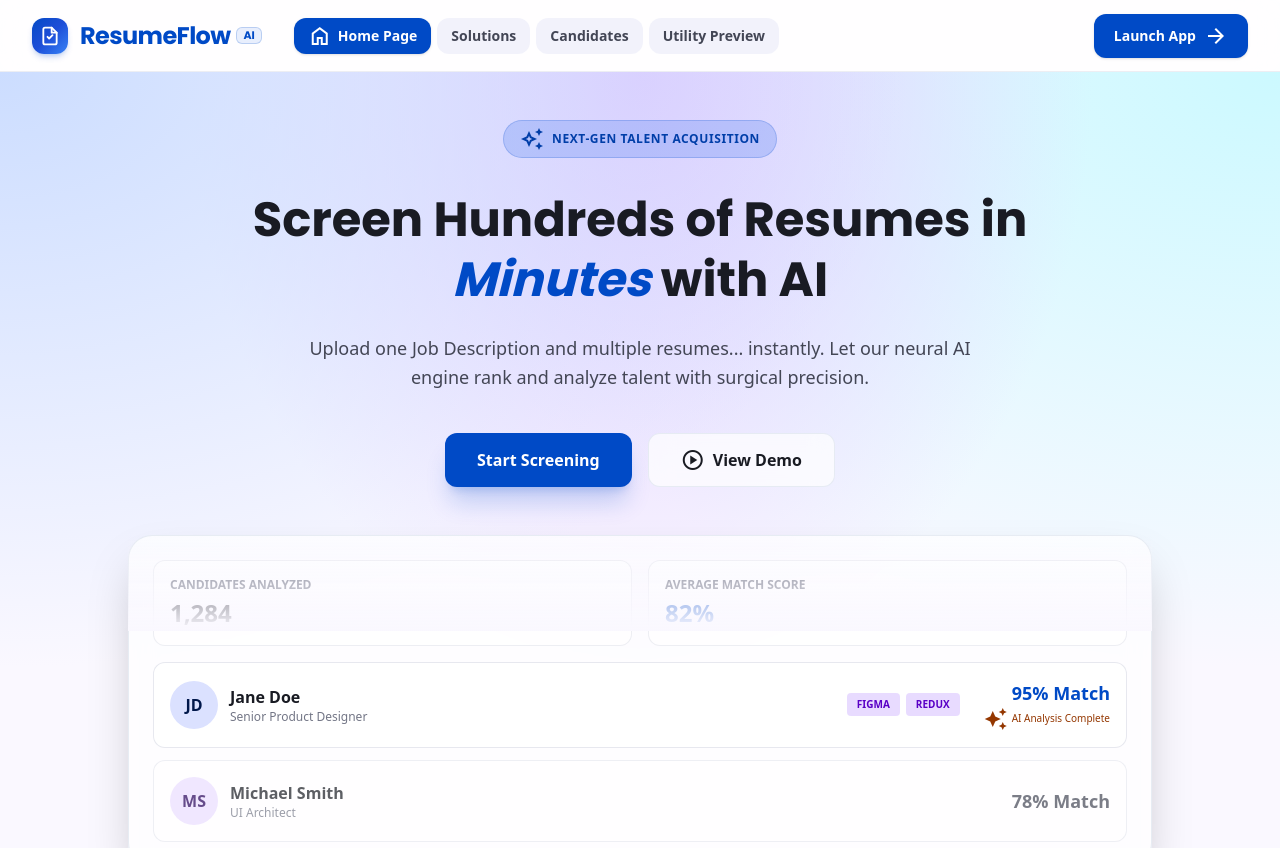
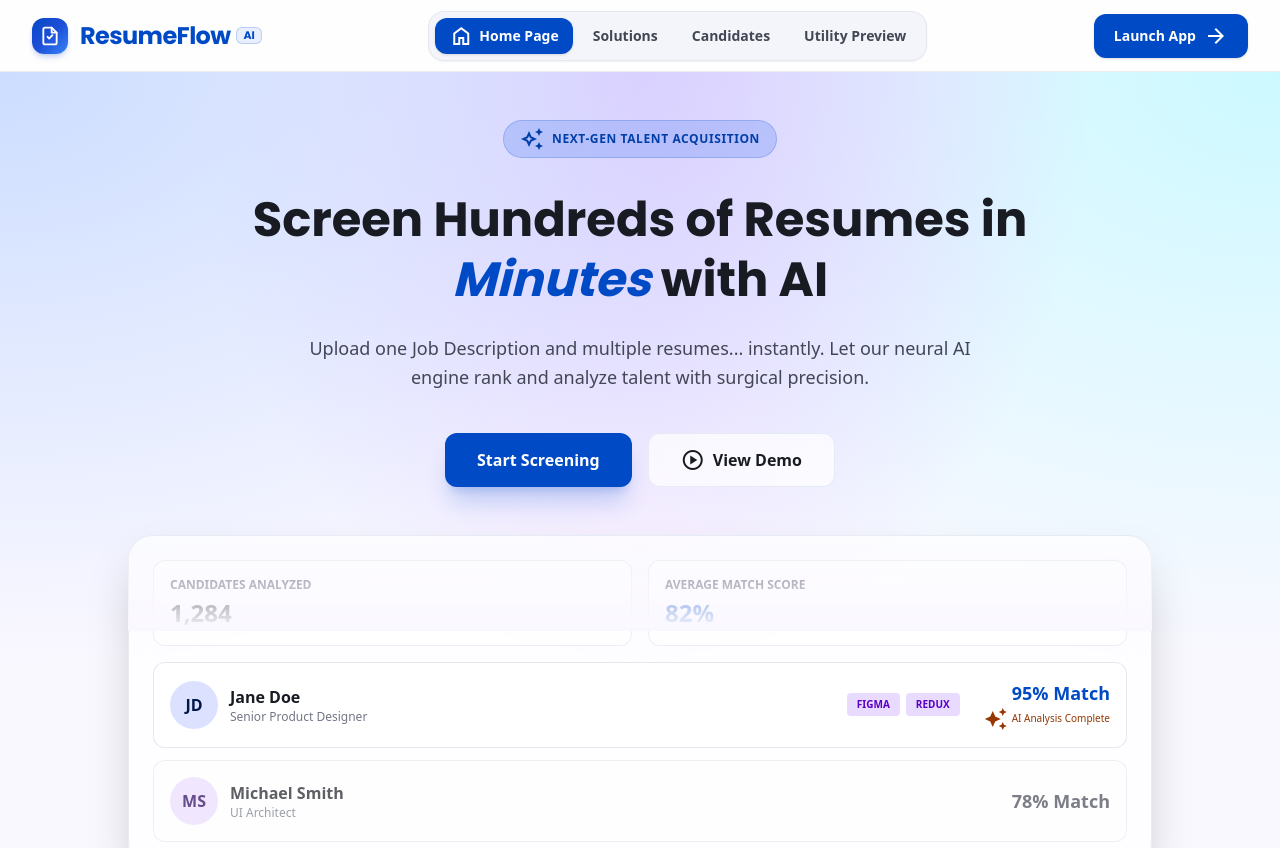
Before and after one commit to bikram73/ResumeFlow_AI, a React (Vite) app: page / in a window 1280 px wide. Shown: the top 848 px of the page. Built offline with nearby package versions, Linux system fonts and the light colour scheme.

Commit message:
first commit

```diff
--- a/src/components/Navigation.tsx
+++ b/src/components/Navigation.tsx
@@ -11,8 +11,9 @@ export const Navigation: React.FC<NavigationProps> = ({ activeTab, setActiveTab
     <>
       {/* Top Bar */}
       <header className="fixed top-0 left-0 right-0 w-full h-[72px] z-50 bg-white/85 backdrop-blur-xl border-b border-[#c3c6d7]/30">
-        <div className="max-w-7xl mx-auto w-full h-full flex items-center justify-between px-4 md:px-8">
-          <div className="flex items-center gap-8 h-full">
+        <div className="max-w-7xl mx-auto w-full h-full flex items-center justify-between px-4 md:px-8 gap-4">
+          {/* Brand Logo (Left) */}
+          <div className="flex items-center shrink-0">
             <button
               onClick={() => setActiveTab('landing')}
               className="flex items-center gap-3 text-left focus:outline-none group cursor-pointer select-none"
@@ -28,14 +29,16 @@ export const Navigation: React.FC<NavigationProps> = ({ activeTab, setActiveTab
                 ResumeFlow <span className="text-[11px] font-bold bg-[#2563eb]/10 text-[#004ac6] px-1.5 py-0.5 rounded-md tracking-normal border border-[#004ac6]/20 leading-none">AI</span>
               </span>
             </button>
+          </div>
 
-            <nav className="hidden md:flex items-center gap-1.5 h-full">
+          {/* Centered Navigation Links (Desktop) */}
+          <nav className="hidden md:flex items-center justify-center gap-1.5 bg-[#f3f4fa]/90 p-1.5 rounded-2xl border border-[#c3c6d7]/30 shadow-xs">
             <button
               onClick={() => setActiveTab('landing')}
               className={`h-9 px-3.5 rounded-xl font-semibold text-xs md:text-sm transition-all duration-150 flex items-center gap-1.5 cursor-pointer ${
                 activeTab === 'landing'
                   ? 'text-white bg-[#004ac6] font-bold shadow-sm'
-                    : 'text-[#434655] bg-[#ededf9]/70 hover:text-[#004ac6] hover:bg-[#004ac6]/10'
+                  : 'text-[#434655] hover:text-[#004ac6] hover:bg-[#004ac6]/10'
               }`}
             >
               <span className="material-symbols-outlined text-[16px]">home</span>
@@ -54,7 +57,7 @@ export const Navigation: React.FC<NavigationProps> = ({ activeTab, setActiveTab
                   className={`h-9 px-3.5 rounded-xl font-semibold text-xs md:text-sm transition-all duration-150 flex items-center gap-1.5 cursor-pointer ${
                     isActive
                       ? 'text-white bg-[#004ac6] font-bold shadow-sm'
-                        : 'text-[#434655] bg-[#ededf9]/70 hover:text-[#004ac6] hover:bg-[#004ac6]/10'
+                      : 'text-[#434655] hover:text-[#004ac6] hover:bg-[#004ac6]/10'
                   }`}
                 >
                   <span>{tab.label}</span>
@@ -62,9 +65,9 @@ export const Navigation: React.FC<NavigationProps> = ({ activeTab, setActiveTab
               );
             })}
           </nav>
-          </div>
 
-          <div className="flex items-center gap-3">
+          {/* Right Action Button */}
+          <div className="flex items-center justify-end shrink-0">
             <button
               onClick={() => setActiveTab(activeTab === 'landing' ? 'dashboard' : 'landing')}
               className="bg-[#004ac6] text-white px-5 py-2.5 rounded-xl font-semibold text-sm shadow-sm hover:bg-[#1d4ed8] active:scale-95 transition-all flex items-center gap-2 cursor-pointer"
```
Lines whose indentation alone changed are shown as unchanged.
